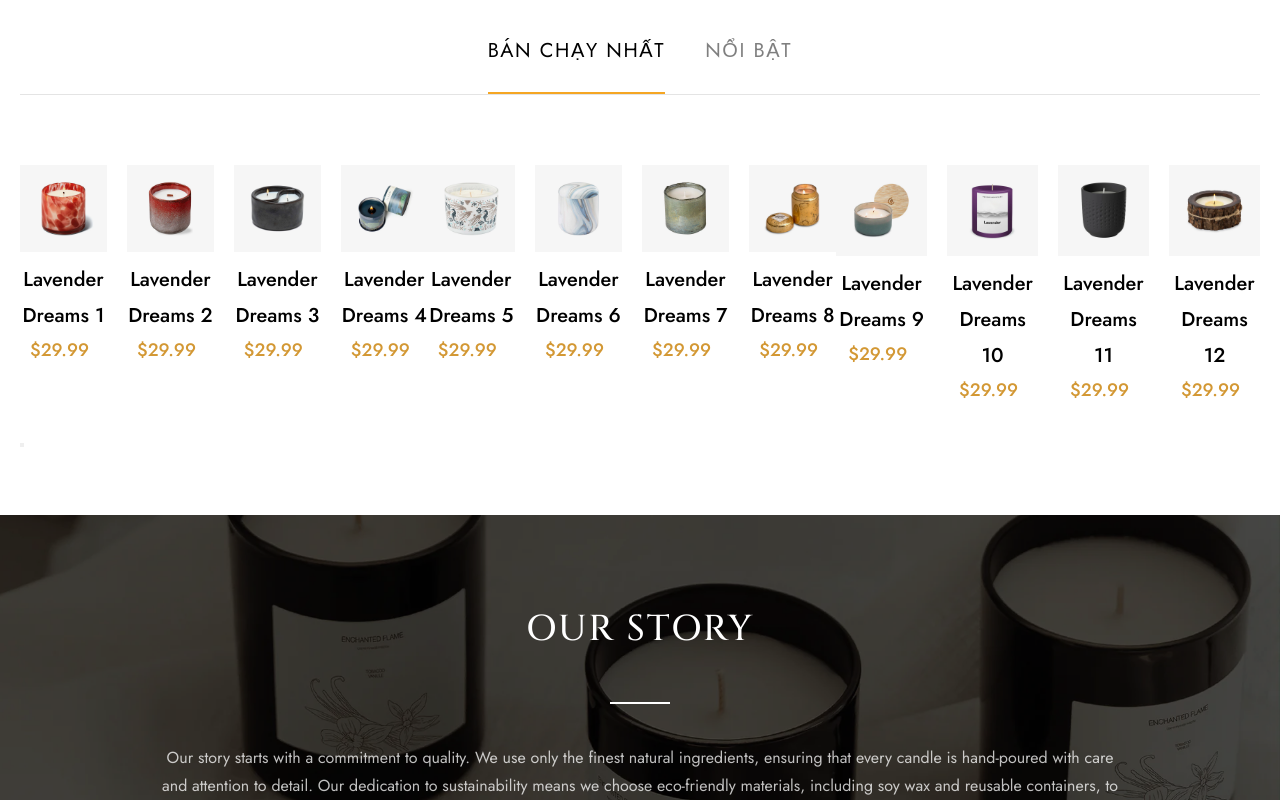
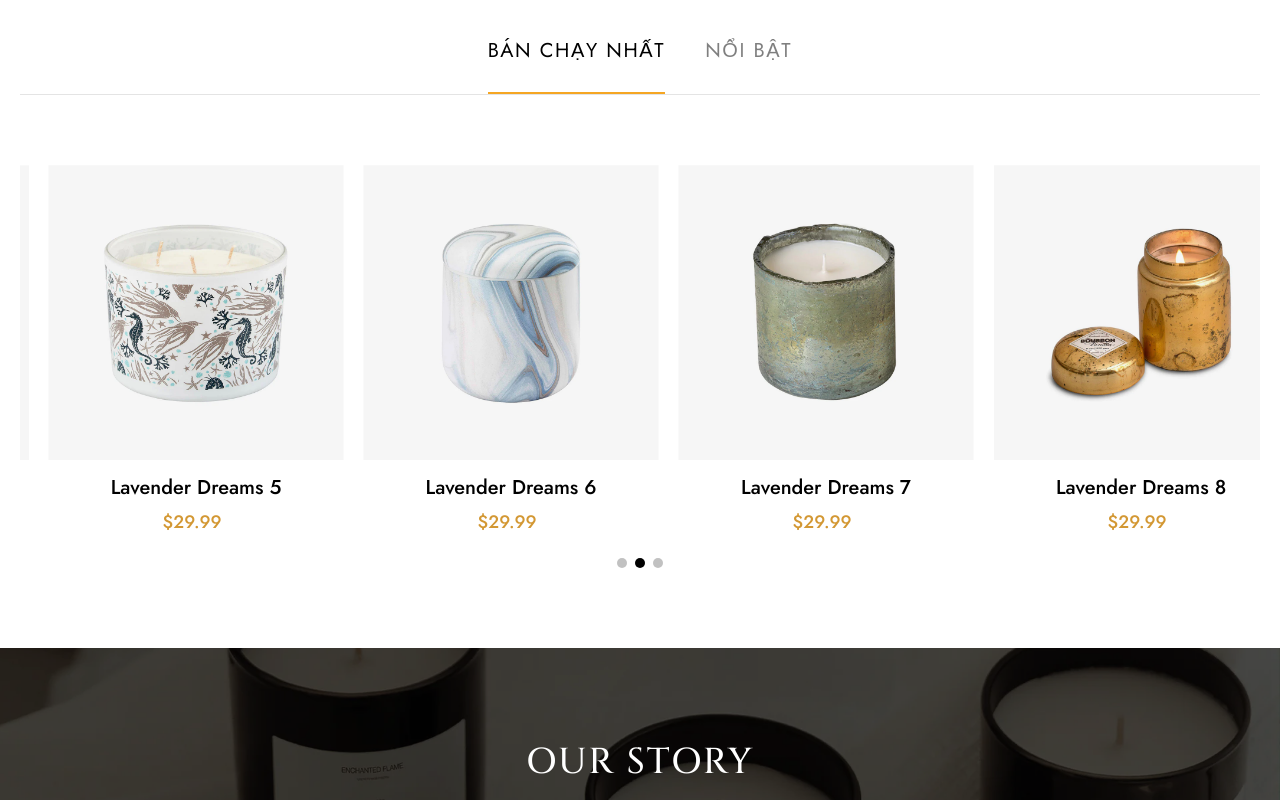
Before and after one commit to vandien284/scenta, a Next.js app: page / in a window 1280 px wide. Shown: the part 1600-2400 px from the top of the page. Built offline with nearby package versions, Linux system fonts and the light colour scheme.

Commit message:
Update slider.module.scss

```diff
--- a/styles/ui/slider.module.scss
+++ b/styles/ui/slider.module.scss
@@ -27,6 +27,24 @@
   height: 100%;
   width: 100%;
 }
+
+.embla__slide {
+  position: relative;
+  flex: 0 0 100%;
+  min-width: 0;
+  height: 100%;
+  display: flex;
+  justify-content: center;
+  align-items: center;
+  margin-right: 20px;
+}
+
+.embla__slide img {
+  width: 100%;
+  height: 100%;
+  object-fit: cover;
+}
+
 
 .embla__button {
   position: absolute;
@@ -75,3 +93,28 @@
   right: -40px;
   transform: translateY(-50%) translateX(20px);
 }
+
+.embla__dots {
+  display: flex;
+  justify-content: center;
+  gap: 8px;
+  padding-bottom: 20px;
+}
+
+.embla__dot {
+  width: 10px;
+  height: 10px;
+  border-radius: 50%;
+  border: none;
+  background: rgba(100, 100, 100, 0.4);
+  cursor: pointer;
+  transition: background 0.3s ease;
+
+  &:hover {
+    background: rgb(0, 0, 0);
+  }
+
+  &.is-selected {
+    background: #000000;
+  }
+}
```
